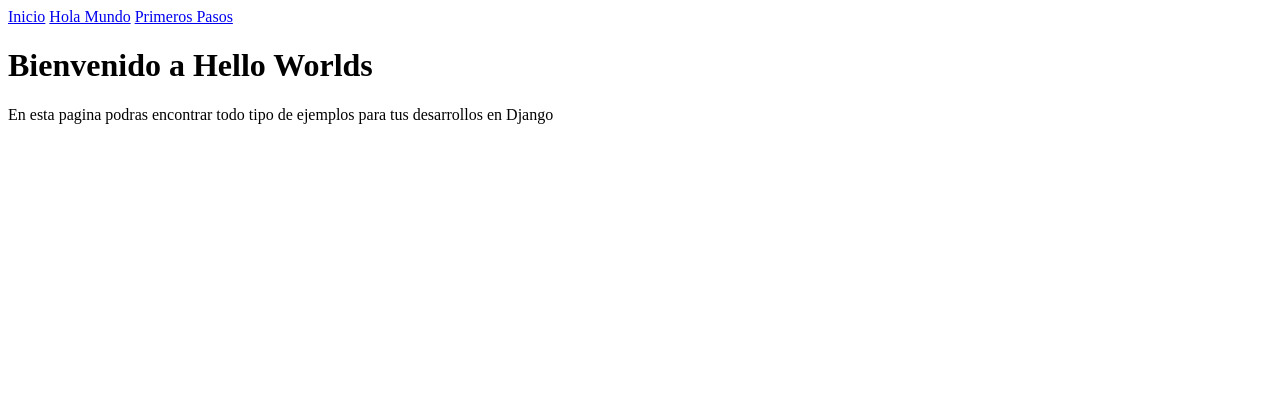
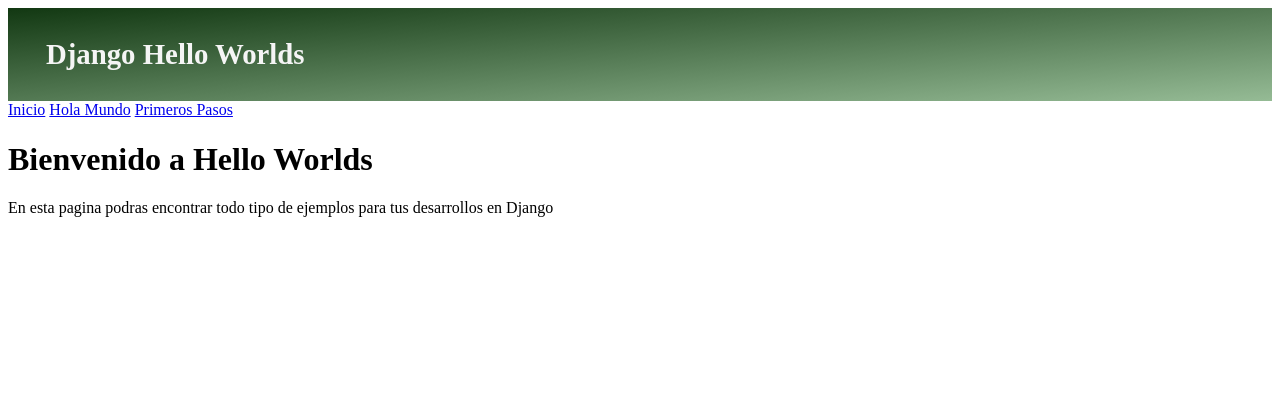
Before and after one commit to Francisco-Neff/Django-Hello-World, a Django app: page / in a window 1280 px wide. Shown: the top 420 px of the page. Run offline with Django 3.2, Linux system fonts and the light colour scheme.

Commit message:
se añade un header

```diff
--- /dev/null
+++ b/DjangoHelloWorlds/static/css/header.css
@@ -0,0 +1,9 @@
+header{
+    background-color:rgb(18, 56, 18);
+    background: linear-gradient(to bottom right, rgb(18, 56, 18), rgb(149, 187, 149) );
+    color:whitesmoke;
+    font-size:larger;
+    padding-top: 0.5%;
+    padding-bottom: 0.5%;
+    padding-left: 3%;
+}
--- a/DjangoHelloWorlds/templates/plantilla_base.html
+++ b/DjangoHelloWorlds/templates/plantilla_base.html
@@ -3,12 +3,13 @@
 <html>
 <head>
     <meta charset="utf-8">
+    <link rel="stylesheet" href="{% static 'css/header.css' %}">
     <link rel="stylesheet" href="{% static 'css/footer.css' %}">
     <link rel="stylesheet" href="{% static 'css/global.css' %}">
     <title> {%block title%} {%endblock%} </title>
 </head>
 <body>
-<header id="header"> </header>
+<header id="header"> <h2>Django Hello Worlds</h1></header>
 <nav id="nav">
 <a href="{% url 'inicio' %}">Inicio</a>
 <a href="{% url 'holamundo' %}">Hola Mundo</a>
```
